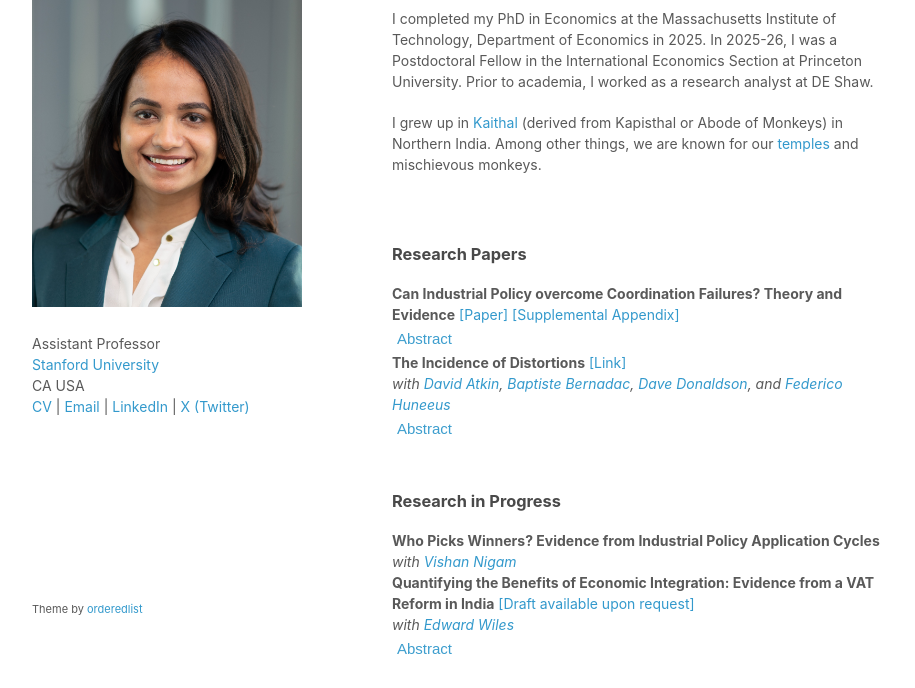
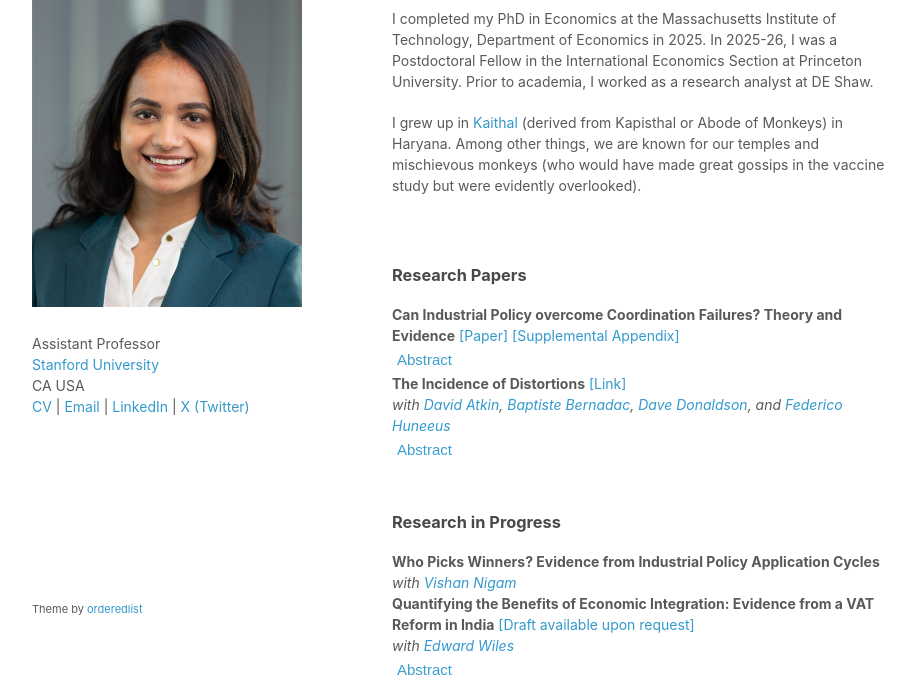
Before and after one commit to tisharagarg/tisharagarg.github.io, a plain HTML site: page index.html in a window 1280 px wide. Shown: the part 112-800 px from the top of the page, without its empty margins (178-1093 px from the left). Drawn offline with Linux system fonts and the light colour scheme.

Commit message:
Update location description from Northern India to Haryana

```diff
--- a/index.html
+++ b/index.html
@@ -69,7 +69,7 @@
 
         <p> I completed my PhD in Economics at the Massachusetts Institute of Technology, Department of Economics in 2025. In 2025-26, I was a Postdoctoral Fellow in the International Economics Section at Princeton University. Prior to academia, I worked as a research analyst at DE Shaw. </p>
 
-        <p> I grew up in <a href="https://kaithal.gov.in/">Kaithal</a> (derived from Kapisthal or Abode of Monkeys) in Northern India. Among other things, we are known for our <a href="http://www.surjewala.in/pages/about-kaithal#:~:text=Also%20known%20as%20Chhoti%20Kashi,part%20of%20this%20Holy%20land.">temples</a> and mischievous monkeys.</p>
+        <p> I grew up in <a href="https://kaithal.gov.in/">Kaithal</a> (derived from Kapisthal or Abode of Monkeys) in Haryana. Among other things, we are known for our temples and mischievous monkeys (who would have made great gossips in the vaccine study but were evidently overlooked).</p>
       </section>
 
       <section>
```
